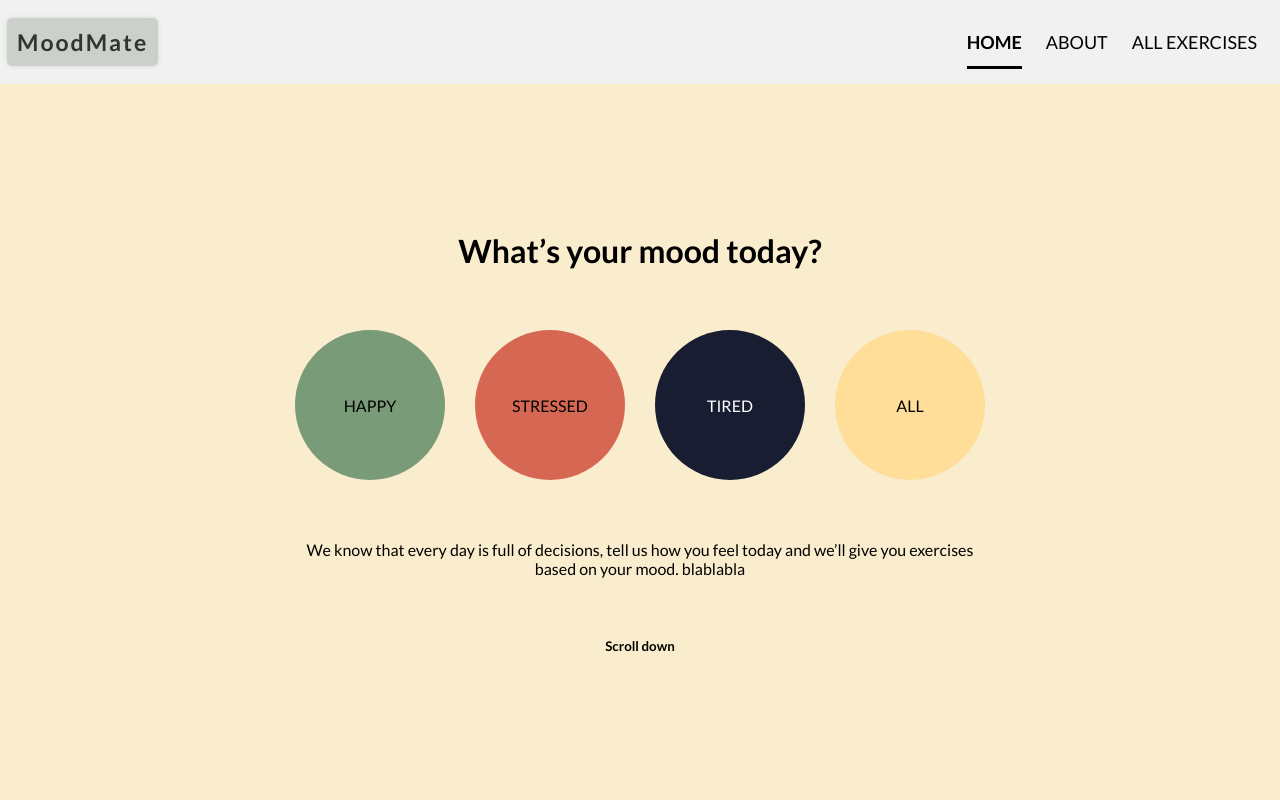
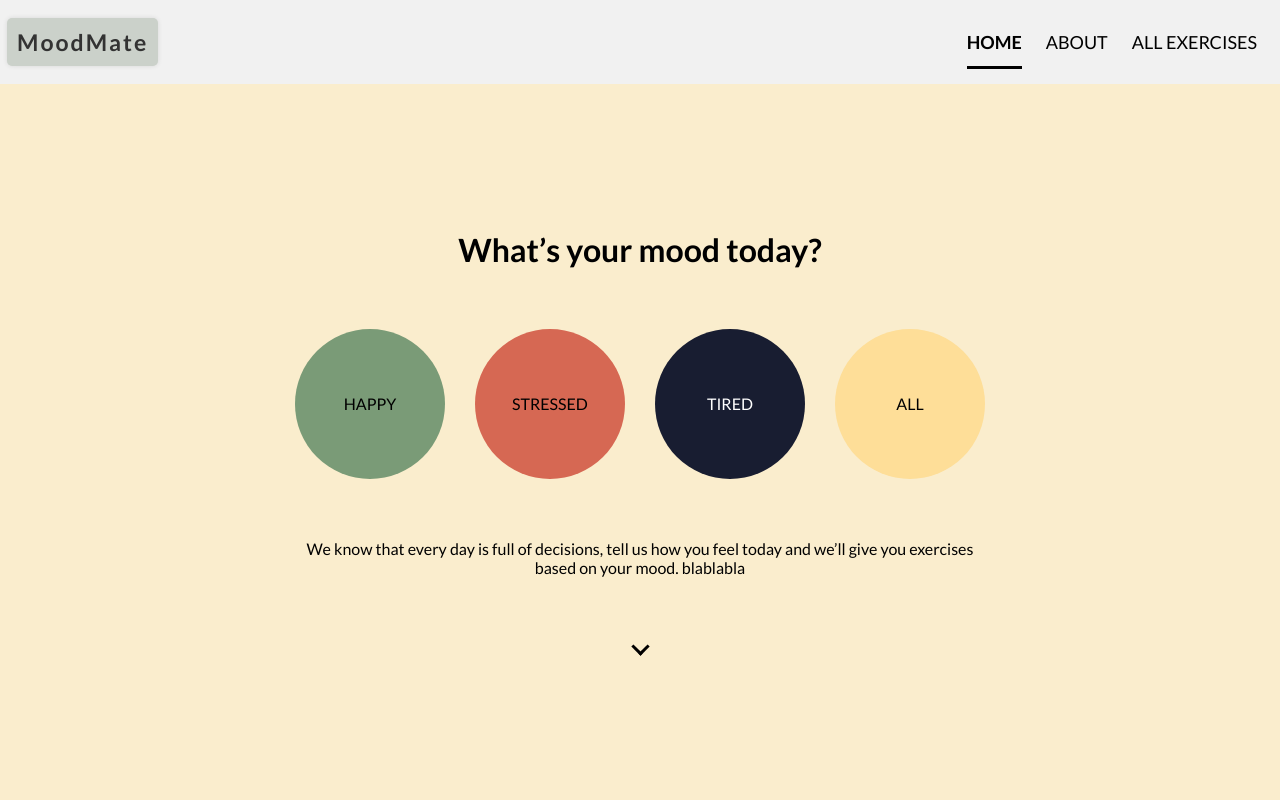
Before and after one commit to idanygo/mood-project, a Next.js app: page / in a window 1280 px wide. Shown: the top 800 px of the page. Built offline with nearby package versions, Linux system fonts and the light colour scheme.

Commit message:
added arrow-scroll

```diff
--- a/components/Scroll.js
+++ b/components/Scroll.js
@@ -11,6 +11,6 @@ export default function Scroll() {
     });
   }
 
-  return <button className={styles.scrollButton} type="button" onClick={handleScroll}>Scroll down</button>;
+  return <button className={styles.scrollButton} type="button" onClick={handleScroll}><i className={styles.arrow}></i></button >;
 
 }
--- a/pages/index.js
+++ b/pages/index.js
@@ -47,8 +47,9 @@ export default function Home() {
               today and we’ll give you exercises based on your mood. blablabla
             </p>
           </div>
-
-          <Scroll />
+          <div className={styles.arrowWrapper}>
+            <Scroll />
+          </div>
         </div>
       </main>
       <Lunga growTime={2} shrinkTime={2} />
--- a/styles/Home.module.css
+++ b/styles/Home.module.css
@@ -77,6 +77,10 @@
   justify-content: center;
 }
 
+.arrowWrapper {
+  align-items: flex-end;
+}
+
 @media screen and (max-width: 768px) {
   .wrapper {
     height: 100vh;
--- a/styles/Scroll.module.css
+++ b/styles/Scroll.module.css
@@ -9,3 +9,18 @@
 .scrollButton:hover {
   cursor: pointer;
 }
+
+.arrow {
+  border: solid black;
+  border-width: 0 3px 3px 0;
+  display: inline-block;
+  padding: 5px;
+  transform: rotate(45deg);
+  -webkit-transform: rotate(45deg);
+  transition: all 0.5s ease-in-out;
+}
+
+.arrow:hover {
+  scale: 1.5;
+  transition: all 0.5s ease-in-out;
+}
```
